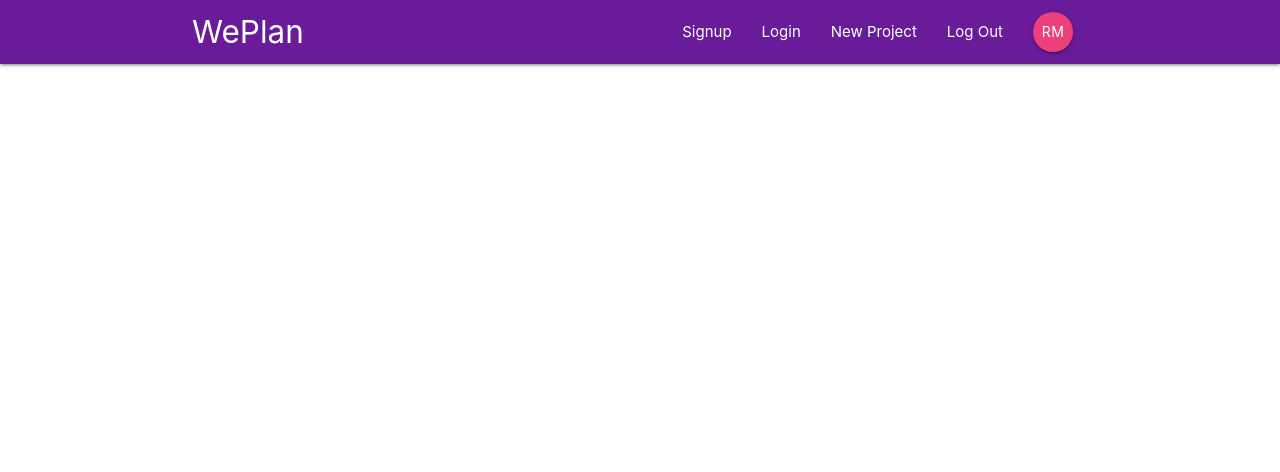
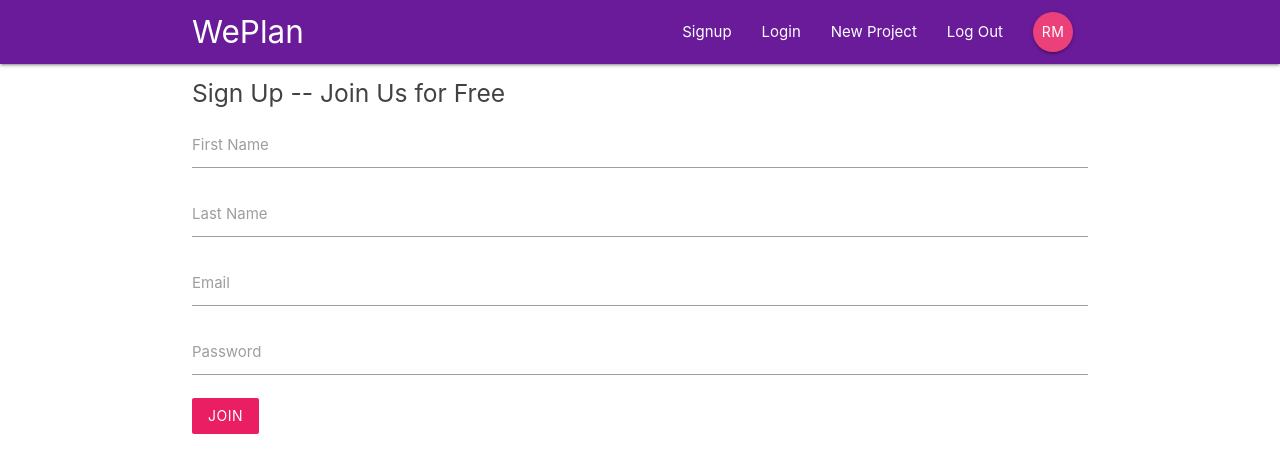
Before and after one commit to reanzi/project-manager, a React (Create React App) app: page /signup in a window 1280 px wide. Shown: the top 472 px of the page. Built offline with nearby package versions, Linux system fonts and the light colour scheme.

Commit message:
Created Signin and Signup forms, done

```diff
--- a/public/index.html
+++ b/public/index.html
@@ -28,15 +28,19 @@
       rel="stylesheet"
     />
     <!-- Import materialize.css -->
-    <!-- <link
-      type="text/css"
+    <!--
+      <link
+        type="text/css"
+        rel="stylesheet"
+        href="css/materialize.min.css"
+        media="screen,projection"
+      />
+    -->
+    <!-- Compiled and minified CSS -->
+    <link
       rel="stylesheet"
-      href="css/materialize.min.css"
-      media="screen,projection"
-    /> -->
-    <!-- Compiled and minified CSS -->
-    <link rel="stylesheet" href="https://cdnjs.cloudflare.com/ajax/libs/materialize/1.0.0/css/materialize.min.css">
-
+      href="https://cdnjs.cloudflare.com/ajax/libs/materialize/1.0.0/css/materialize.min.css"
+    />
 
     <title>React App</title>
   </head>
@@ -53,5 +57,7 @@
       To begin the development, run `npm start` or `yarn start`.
       To create a production bundle, use `npm run build` or `yarn build`.
     -->
+    <!-- Compiled and minified JavaScript -->
+    <script src="https://cdnjs.cloudflare.com/ajax/libs/materialize/1.0.0/js/materialize.min.js"></script>
   </body>
 </html>
--- a/src/App.js
+++ b/src/App.js
@@ -3,6 +3,8 @@ import { BrowserRouter, Switch, Route } from "react-router-dom";
 import Navbar from "./components/layout/Navbar";
 import Dashboard from "./components/dashboard/Dashboard";
 import ProjectDetails from "./components/projects/ProjectDetails";
+import SignIn from "./components/auth/SignIn";
+import SignUp from "./components/auth/SignUp";
 class App extends Component {
   render() {
     return (
@@ -12,6 +14,8 @@ class App extends Component {
           <Switch>
             <Route exact path="/" component={Dashboard} />
             <Route path="/project/:id" component={ProjectDetails} />
+            <Route path="/signin" component={SignIn} />
+            <Route path="/signup" component={SignUp} />
           </Switch>
         </div>
       </BrowserRouter>
--- a/src/components/auth/SignIn.js
+++ b/src/components/auth/SignIn.js
@@ -0,0 +1,38 @@
+import React, { Component } from "react";
+
+export default class SignIn extends Component {
+  state = {
+    email: "",
+    password: ""
+  };
+  handleChange = e => {
+    this.setState({
+      [e.target.id]: e.target.value
+    });
+  };
+
+  handleSubmit = e => {
+    e.preventDefault();
+    console.log(this.state);
+  };
+  render() {
+    return (
+      <div className="container">
+        <form className="white" onSubmit={this.handleSubmit} autoComplete="off">
+          <h5 className="grey-text text-darken-3">Sign In</h5>
+          <div className="input-field">
+            <label htmlFor="email">Email</label>
+            <input type="email" id="email" onChange={this.handleChange} />
+          </div>
+          <div className="input-field">
+            <label htmlFor="password">Password</label>
+            <input type="password" id="password" onChange={this.handleChange} />
+          </div>
+          <div className="input-field">
+            <button className="btn pink ligthen-1 z-depth-0">Enter</button>
+          </div>
+        </form>
+      </div>
+    );
+  }
+}
--- a/src/components/auth/SignUp.js
+++ b/src/components/auth/SignUp.js
@@ -0,0 +1,72 @@
+import React, { Component } from "react";
+
+export default class SignUp extends Component {
+  state = {
+    firstName: "",
+    LastName: "",
+    email: "",
+    password: ""
+  };
+  handleChange = e => {
+    this.setState({
+      [e.target.id]: e.target.value
+    });
+  };
+
+  handleSubmit = e => {
+    e.preventDefault();
+    console.log(this.state);
+  };
+  render() {
+    return (
+      <div className="container">
+        <form className="white" onSubmit={this.handleSubmit} autoComplete="off">
+          <h5 className="grey-text text-darken-3">
+            Sign Up -- Join Us for Free
+          </h5>
+
+          <div className="input-field">
+            <label htmlFor="firstName">First Name</label>
+            <input
+              type="text"
+              id="firstName"
+              onChange={this.handleChange}
+              value={this.state.firstName}
+            />
+          </div>
+
+          <div className="input-field">
+            <label htmlFor="lastName">Last Name</label>
+            <input
+              type="text"
+              id="lastName"
+              onChange={this.handleChange}
+              value={this.state.lasttName}
+            />
+          </div>
+          <div className="input-field">
+            <label htmlFor="email">Email</label>
+            <input
+              type="email"
+              id="email"
+              onChange={this.handleChange}
+              value={this.state.email}
+            />
+          </div>
+          <div className="input-field">
+            <label htmlFor="password">Password</label>
+            <input
+              type="password"
+              id="password"
+              onChange={this.handleChange}
+              value={this.state.password}
+            />
+          </div>
+          <div className="input-field">
+            <button className="btn pink ligthen-1 z-depth-0">Join</button>
+          </div>
+        </form>
+      </div>
+    );
+  }
+}
```
